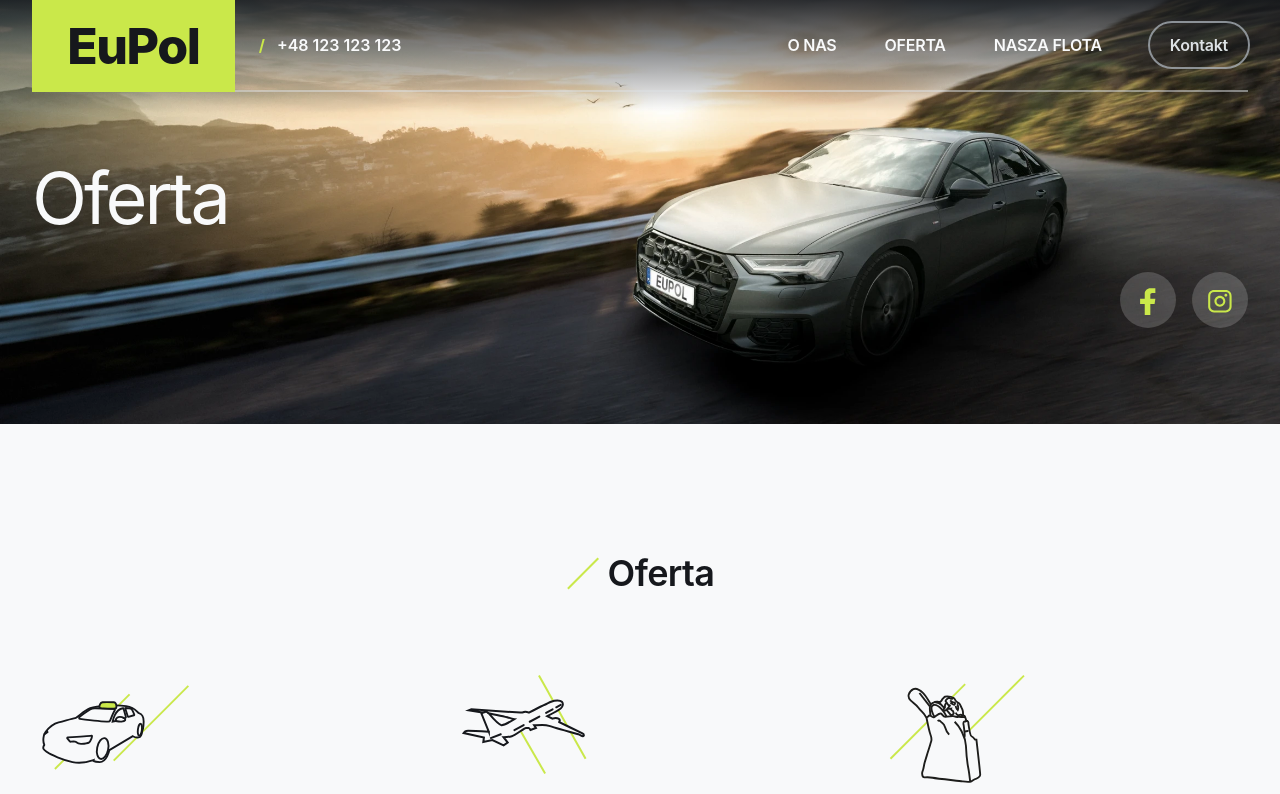
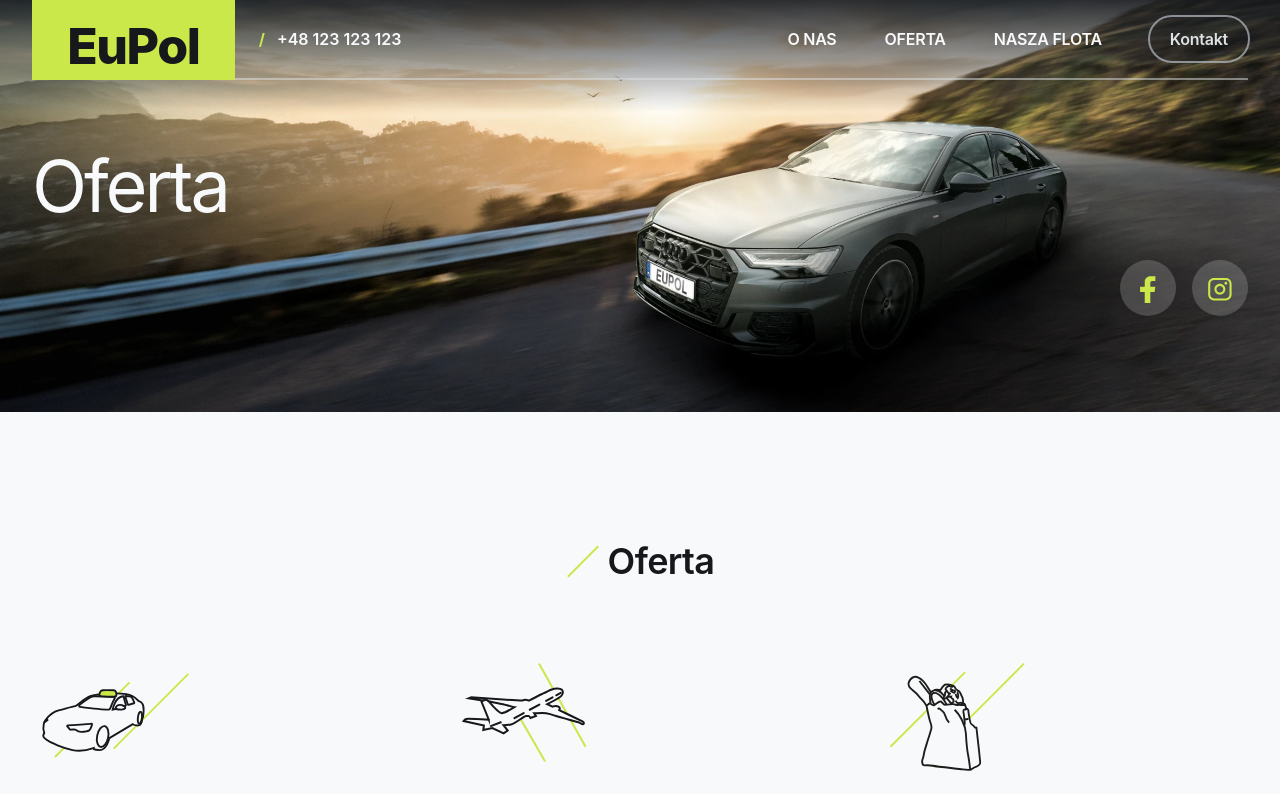
Before and after one commit to delalegion/eupol, a SvelteKit app: page /oferta in a window 1280 px wide. Shown: the top 794 px of the page. Built offline with nearby package versions, Linux system fonts and the light colour scheme.

Commit message:
Fix header bug

```diff
--- a/src/components/parts/header.svelte
+++ b/src/components/parts/header.svelte
@@ -18,7 +18,7 @@
 	<div class="bg-gradient-to-b from-dark-50/90 absolute top-0 right-0 left-0 -z-0 w-full h-28"></div>
 	<div class="mx-auto max-w-screen-xl justify-between content-between h-full flex flex-col px-4 sm:px-8">
 		<navbar class="navbar grid grid-cols-12 z-10">
-			<div class="bg-primary clip-logo max-w-52 p-4 flex justify-center content-center col-span-6 min-[425px]:col-span-4 md:col-span-2 px-5">
+			<div class="bg-primary clip-logo max-w-52 p-4 flex justify-center content-center col-span-6 min-[425px]:col-span-4 md:col-span-2 px-5 max-h-20">
 				<a href="/" class="font-primary text-h3 xl:text-h2 text-dark-50 font-extrabold select-none">EuPol</a>
 			</div>
 			<div class="h-full border-b-2 border-dark-250/50 w-full min-[425px]:justify-between col-span-6 min-[425px]:col-span-8 md:col-span-10 pl-6 flex content-center justify-end">
--- a/src/routes/oferta/+page.svelte
+++ b/src/routes/oferta/+page.svelte
@@ -42,7 +42,7 @@
 	<div class="bg-gradient-to-b from-dark-50/90 absolute top-0 right-0 left-0 -z-0 w-full h-28"></div>
 	<div class="mx-auto max-w-screen-xl justify-between content-between h-full flex flex-col px-4 sm:px-8">
 		<navbar class="navbar grid grid-cols-12 z-10">
-			<div class="bg-primary clip-logo max-w-52 p-4 flex justify-center content-center col-span-6 min-[425px]:col-span-4 md:col-span-2 px-5">
+			<div class="bg-primary clip-logo max-w-52 p-4 flex justify-center content-center col-span-6 min-[425px]:col-span-4 md:col-span-2 px-5 max-h-20">
 				<a href="/" class="font-primary text-h3 xl:text-h2 text-dark-50 font-extrabold select-none">EuPol</a>
 			</div>
 			<div class="h-full border-b-2 border-dark-250/50 w-full min-[425px]:justify-between col-span-6 min-[425px]:col-span-8 md:col-span-10 pl-6 flex content-center justify-end">
```
